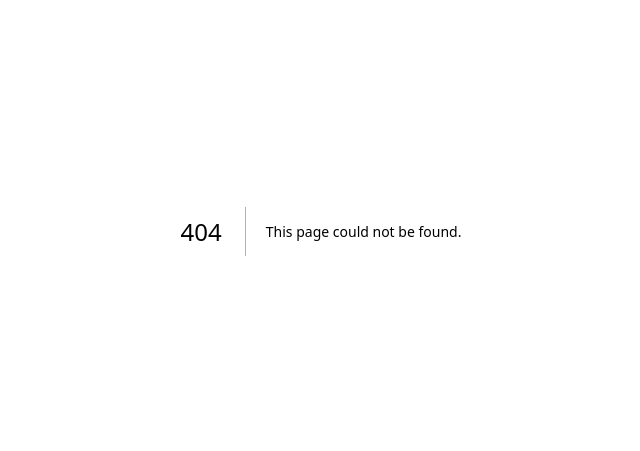
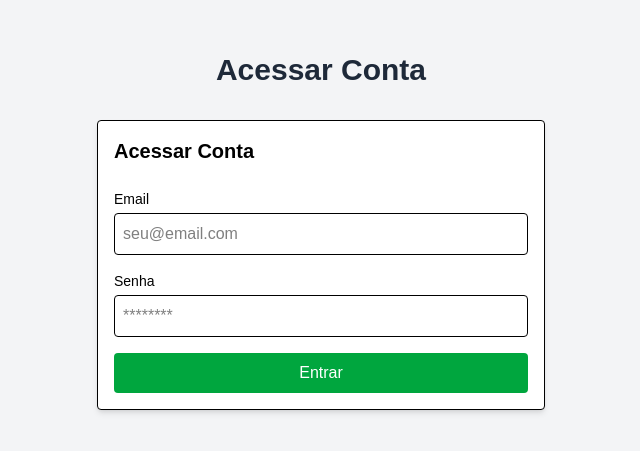
Before and after one commit to darlanvsvs/API_Nextjs_Clean_Arch, a Next.js app: page /login in a window 1280 px wide. Before the commit this address had no page. Shown: the part 169-620 px from the top of the page, without its empty margins (319-959 px from the left). Built offline with nearby package versions, Linux system fonts and the light colour scheme.

Commit message:
feat(auth): complete user login and full end-to-end ui validation

```diff
--- /dev/null
+++ b/src/app/login/page.tsx
@@ -0,0 +1,17 @@
+import { LoginForm } from "@/features/users/presentation/components/LoginForm";
+// O Server Component importa o Client Component
+
+export default function LoginPage() {
+  return (
+    <main className="flex min-h-screen flex-col items-center justify-center bg-gray-100 p-4">
+      <div className="w-full max-w-md">
+        <h1 className="text-3xl font-bold text-center text-gray-800 mb-8">
+          Acessar Conta
+        </h1>
+
+        {/* Renderiza o formulário interativo */}
+        <LoginForm />
+      </div>
+    </main>
+  );
+}
--- /dev/null
+++ b/src/features/users/presentation/components/LoginForm.tsx
@@ -0,0 +1,116 @@
+"use client";
+
+import { useState } from "react";
+
+export function LoginForm() {
+  const [email, setEmail] = useState("");
+  const [password, setPassword] = useState("");
+  const [status, setStatus] = useState<
+    "idle" | "loading" | "success" | "error"
+  >("idle");
+  const [message, setMessage] = useState("");
+
+  async function handleSubmit(e: React.FormEvent) {
+    e.preventDefault();
+    setStatus("loading");
+    setMessage("");
+
+    try {
+      // 1. Chamada à nova API Route de Login
+      const response = await fetch("/api/login", {
+        method: "POST",
+        headers: {
+          "Content-Type": "application/json",
+        },
+        body: JSON.stringify({ email, password }),
+      });
+
+      const data = await response.json();
+
+      if (!response.ok) {
+        // 2. Erro 401 Unauthorized (Falha de Login) ou Erro 500
+        if (response.status === 401) {
+          setMessage("Credenciais inválidas. Tente novamente.");
+        } else {
+          setMessage(
+            data.message || "Erro no servidor. Tente novamente mais tarde."
+          );
+        }
+
+        // Lança o erro para o bloco catch
+        throw new Error(data.message || "Falha na requisição.");
+      }
+
+      // 3. Sucesso!
+      setStatus("success");
+      setMessage(`Login bem-sucedido! Bem-vindo, ${data.email}.`);
+      setPassword("");
+    } catch (error: any) {
+      // Este catch lida principalmente com erros de rede ou a exceção do bloco try
+      if (status !== "error") {
+        // Garante que a mensagem de sucesso não seja apagada
+        setStatus("error");
+      }
+      if (!message) {
+        // Se a mensagem não foi setada (ex: erro de rede puro)
+        setMessage("Falha na conexão de rede.");
+      }
+    } finally {
+      setStatus("idle");
+    }
+  }
+
+  return (
+    <form
+      onSubmit={handleSubmit}
+      className="flex flex-col gap-4 p-4 border rounded shadow-md max-w-md mx-auto bg-white text-black"
+    >
+      <h2 className="text-xl font-bold mb-2">Acessar Conta</h2>
+
+      <div>
+        <label className="block text-sm font-medium mb-1">Email</label>
+        <input
+          type="email"
+          value={email}
+          onChange={(e) => setEmail(e.target.value)}
+          required
+          className="w-full p-2 border rounded"
+          placeholder="seu@email.com"
+        />
+      </div>
+
+      <div>
+        <label className="block text-sm font-medium mb-1">Senha</label>
+        <input
+          type="password"
+          value={password}
+          onChange={(e) => setPassword(e.target.value)}
+          required
+          className="w-full p-2 border rounded"
+          placeholder="********"
+        />
+      </div>
+
+      <button
+        type="submit"
+        disabled={status === "loading"}
+        className="bg-green-600 text-white py-2 px-4 rounded hover:bg-green-700 disabled:opacity-50"
+      >
+        {status === "loading" ? "Acessando..." : "Entrar"}
+      </button>
+
+      {/* Área de Feedback */}
+      {message && (
+        <div
+          className={`p-3 rounded text-sm ${
+            status === "error"
+              ? "bg-red-100 text-red-800"
+              : "bg-green-100 text-green-800"
+          }`}
+        >
+          {message}
+        </div>
+      )}
+    </form>
+  );
+}
--- a/src/features/users/presentation/components/create-user-action.ts
+++ /dev/null
@@ -1,37 +0,0 @@
-import { NextRequest, NextResponse } from "next/server";
-import { ZodError } from "zod";
-
-// This function contains ALL the logic that was previously in route.ts
-// It is now framework-independent in its LOCATION, but still uses framework
-// types (Request/Response) because it IS the interface adapter.
-export async function createUserAction(request: NextRequest) {
-  try {
-    const body = await request.json();
-
-    // This would call your application layer (use case)
-    // const user = await createUserUseCase(body);
-
-    // Dummy success response for demonstration
-    console.log("User created with data:", body);
-    const user = { id: "123", ...body };
-
-    return NextResponse.json(user, { status: 201 });
-  } catch (error: any) {
-    if (error instanceof ZodError) {
-      return NextResponse.json(
-        { message: "Validation error", details: error.issues },
-        { status: 400 }
-      );
-    }
-    if (error.message === "Email already exists") {
-      return NextResponse.json(
-        { message: "Email already exists" },
-        { status: 409 }
-      );
-    }
-    return NextResponse.json(
-      { message: "Internal Server Error" },
-      { status: 500 }
-    );
-  }
-}
```
